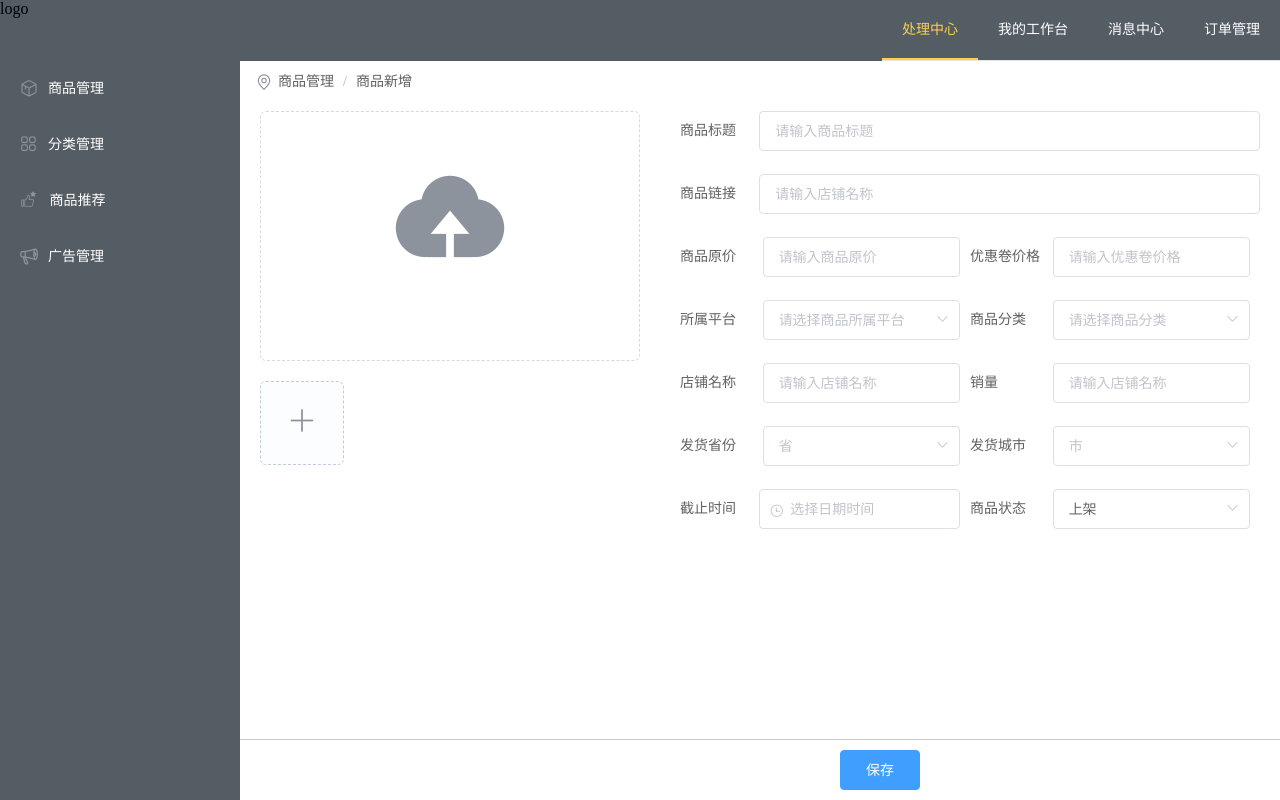
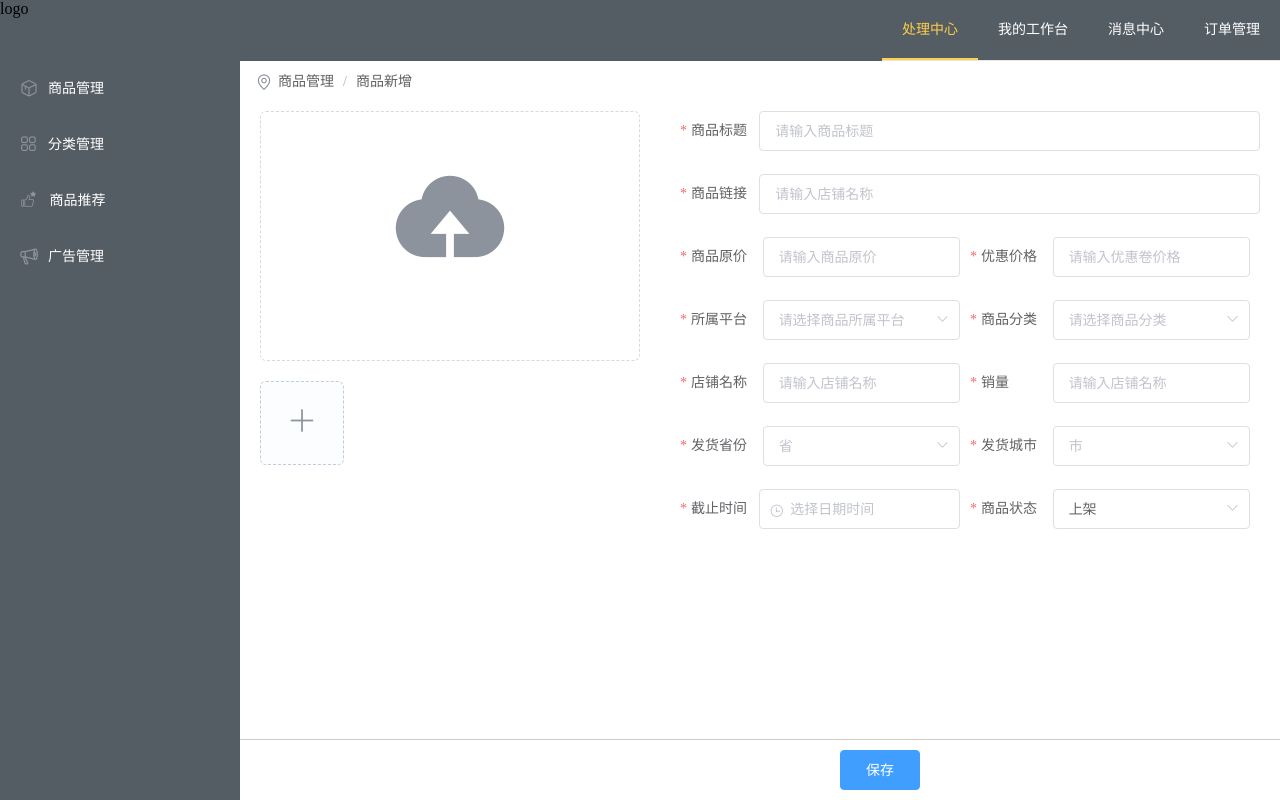
Before and after one commit to risero/coupon_manager, a Vue app: page /#/product/edit in a window 1280 px wide. Built offline with nearby package versions, Linux system fonts and the light colour scheme.

Commit message:
添加必填选项

```diff
--- a/src/assets/css/global.css
+++ b/src/assets/css/global.css
@@ -15,6 +15,6 @@ html, body, #app {
 }
 
 /* 修改elementui message消息框为居中 */
-/deep/ .el-message--error {
+/deep/ .el-message__icon .el-icon-error {
     justify-content: center;
 }
--- a/src/views/product/Edit.vue
+++ b/src/views/product/Edit.vue
@@ -1,7 +1,7 @@
 <template>
   <div class="container">
     <breadcrumb breadcrumbs="商品管理,商品新增"></breadcrumb>
-    <el-form :inline="true" :model="product" class="product_form">
+    <el-form :inline="true" ref="productForm" :model="product" :rules="rules" class="product_form">
       <div class="content_left">
         <!-- 首页商品图片 -->
         <div class="main_img">
@@ -37,30 +37,30 @@
       <!-- 商品详细信息 -->
       <div class="content_right">
           <div class="row_form">
-            <el-form-item label="商品标题">
+            <el-form-item label="商品标题" prop="title">
               <el-input v-model="product.title" placeholder="请输入商品标题"></el-input>
             </el-form-item>
-            <el-form-item label="商品链接">
+            <el-form-item label="商品链接" prop="productLink">
               <el-input v-model="product.productLink" placeholder="请输入店铺名称"></el-input>
             </el-form-item>
           </div>
           <div class="group_item">
-            <el-form-item label="商品原价">
+            <el-form-item label="商品原价" prop="originalPrice">
               <el-input v-model="product.originalPrice" placeholder="请输入商品原价"></el-input>
             </el-form-item>
-            <el-form-item label="优惠卷价格">
+            <el-form-item label="优惠价格" prop="preferentialPrice">
               <el-input v-model="product.preferentialPrice" placeholder="请输入优惠卷价格"></el-input>
             </el-form-item>
           </div>
           <div class="group_item">
-            <el-form-item label="所属平台">
+            <el-form-item label="所属平台" prop="appType">
               <el-select v-model="product.appType" placeholder="请选择商品所属平台">
                 <el-option label="天猫" value="1"></el-option>
                 <el-option label="淘宝" value="2"></el-option>
                 <el-option label="拼多多" value="3"></el-option>
               </el-select>
             </el-form-item>
-            <el-form-item label="商品分类">
+            <el-form-item label="商品分类" prop="productCategory">
               <el-select v-model="product.productCategory" placeholder="请选择商品分类">
                 <el-option label="手机数码" value="1"></el-option>
                 <el-option label="男装" value="2"></el-option>
@@ -69,23 +69,23 @@
             </el-form-item>
           </div>
           <div class="group_item">
-            <el-form-item label="店铺名称">
+            <el-form-item label="店铺名称" prop="shopName">
               <el-input v-model="product.shopName" placeholder="请输入店铺名称"></el-input>
             </el-form-item>
-            <el-form-item label="销量">
+            <el-form-item label="销量" prop="salesVolume">
               <el-input v-model="product.salesVolume" placeholder="请输入店铺名称"></el-input>
             </el-form-item>
           </div>
 
           <div class="group_item">
-            <el-form-item label="发货省份">
+            <el-form-item label="发货省份" prop="province">
               <el-select v-model="product.province" placeholder="省">
                 <el-option label="天猫" value="1"></el-option>
                 <el-option label="淘宝" value="2"></el-option>
                 <el-option label="拼多多" value="3"></el-option>
               </el-select>
             </el-form-item>
-            <el-form-item label="发货城市">
+            <el-form-item label="发货城市" prop="city">
               <el-select v-model="product.city" placeholder="市">
                 <el-option label="天猫" value="1"></el-option>
                 <el-option label="淘宝" value="2"></el-option>
@@ -95,7 +95,7 @@
           </div>
 
           <div class="group_item">
-            <el-form-item label="截止时间">
+            <el-form-item label="截止时间" prop="expirationDate">
               <el-date-picker
                 v-model="product.expirationDate"
                 type="datetime"
@@ -104,7 +104,7 @@
               </el-date-picker>
             </el-form-item>
 
-            <el-form-item label="商品状态">
+            <el-form-item label="商品状态" prop="status">
               <el-select v-model="product.status" placeholder="商品状态">
                 <el-option :label="item.label" :value="item.value" v-for="(item) in productStatusList" :key="item.value"></el-option>
               </el-select>
@@ -148,6 +148,44 @@
           expirationDate: '',
           status: '0'
         },
+        rules: {
+          title: [
+            { required: true, message: '请输入商品标题', trigger: 'blur' }
+          ],
+          productLink: [
+            { required: true, message: '请输入商品链接', trigger: 'blur' }
+          ],
+          originalPrice: [
+            { required: true, message: '请输入商品原价', trigger: 'blur' }
+          ],
+          preferentialPrice: [
+            { required: true, message: '请输入商品优惠价格', trigger: 'blur' }
+          ],
+          appType: [
+            { required: true, message: '请选择所属平台', trigger: 'blur' }
+          ],
+          productCategory: [
+            { required: true, message: '请选择商品分类', trigger: 'blur' }
+          ],
+          shopName: [
+            { required: true, message: '请输入店铺名称', trigger: 'blur' }
+          ],
+          salesVolume: [
+            { required: true, message: '请输入商品销量', trigger: 'blur' }
+          ],
+          province: [
+            { required: true, message: '请选择发货省份', trigger: 'blur' }
+          ],
+          city: [
+            { required: true, message: '请选择发货城市', trigger: 'blur' }
+          ],
+          expirationDate: [
+            { required: true, message: '请输入活动截止时间', trigger: 'blur' }
+          ],
+          status: [
+            { required: true, message: '请输入商品状态', trigger: 'blur' }
+          ]
+        },
         productStatusList: [
           {
             label: '上架',
@@ -159,11 +197,24 @@
           },
         ],
         dialogImageUrl: '',
-        dialogVisible: false,
+        dialogVisible: false
       }
     },
     methods: {
       onSubmit() {
+        this.$refs.productForm.validate((valid) => {
+          // 保存前校验表单
+          if (!valid) return
+          if (!this.product.mainImg) {
+            this.$message.error("商品首页图片不能为空")
+            return
+          }
+          if (!this.product.productImgs) {
+            this.$message.error("商品其他不能为空")
+            return
+          }
+
+          // 保存
           let data = this.product
           let expirationDate = null
           if (data.expirationDate) {
@@ -173,7 +224,6 @@
           data.expirationDate = expirationDate
           data.moreImg = this.product.productImgs.join()
           this.$http.post("/product/edit", data).then((resp) => {
-          debugger
             if (resp.status === 200) {
               this.$message.success("保存成功")
               this.$router.push({path: '/product/list'})
@@ -184,7 +234,7 @@
               })
             }
           })
-        console.log('submit!');
+        });
       },
       handleRemove(file, fileList) {
         debugger
--- a/src/views/product/List.vue
+++ b/src/views/product/List.vue
@@ -41,6 +41,8 @@
                   ref="tableList"
                   :data="productList"
                   tooltip-effect="dark"
+                  @row-click="rowClick"
+                  @setCurrentRow="selectedRow"
                   @selection-change="handleSelectionChange"
                   :height="tableHeight">
           <el-table-column class="table_column_field" type="selection"/>
@@ -126,13 +128,9 @@ export default {
     }
   },
   methods: {
-    toggleSelection(rows) {
-      if (rows) {
-        rows.forEach(row => {
-          this.$refs.multipleTable.toggleRowSelection(row);
-        });
-      } else {
-        this.$refs.multipleTable.clearSelection();
+    selectedRow(row) {
+      if (row) {
+        this.$refs.tableList.setCurrentRow(row)
       }
     },
     handleSelectionChange(val) {
@@ -158,6 +156,12 @@ export default {
           debugger
         }
       })
+    },
+    rowClick(row, column) {
+      debugger
+      if (row) {
+        this.$refs.tableList.toggleRowSelection(row)
+      }
     },
     /**
      * 页面跳转
```
Lines whose indentation alone changed are shown as unchanged.
